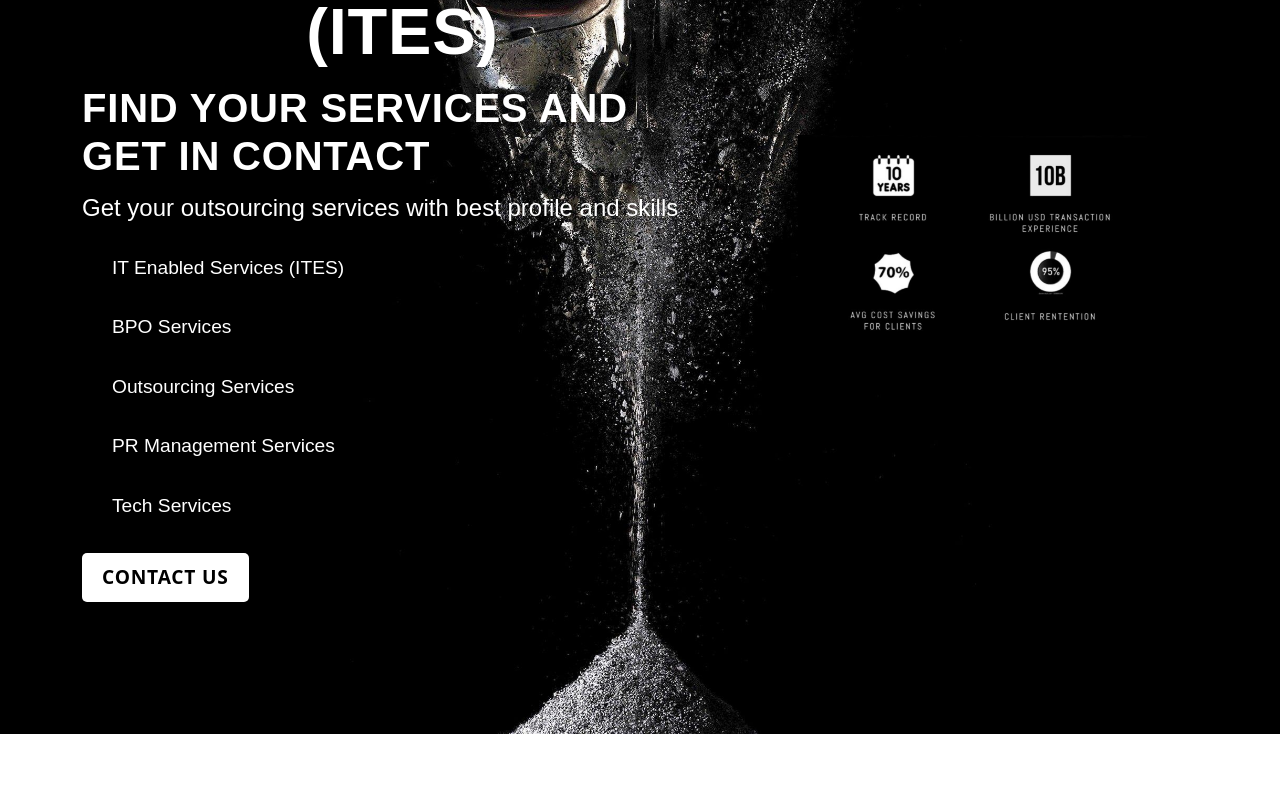
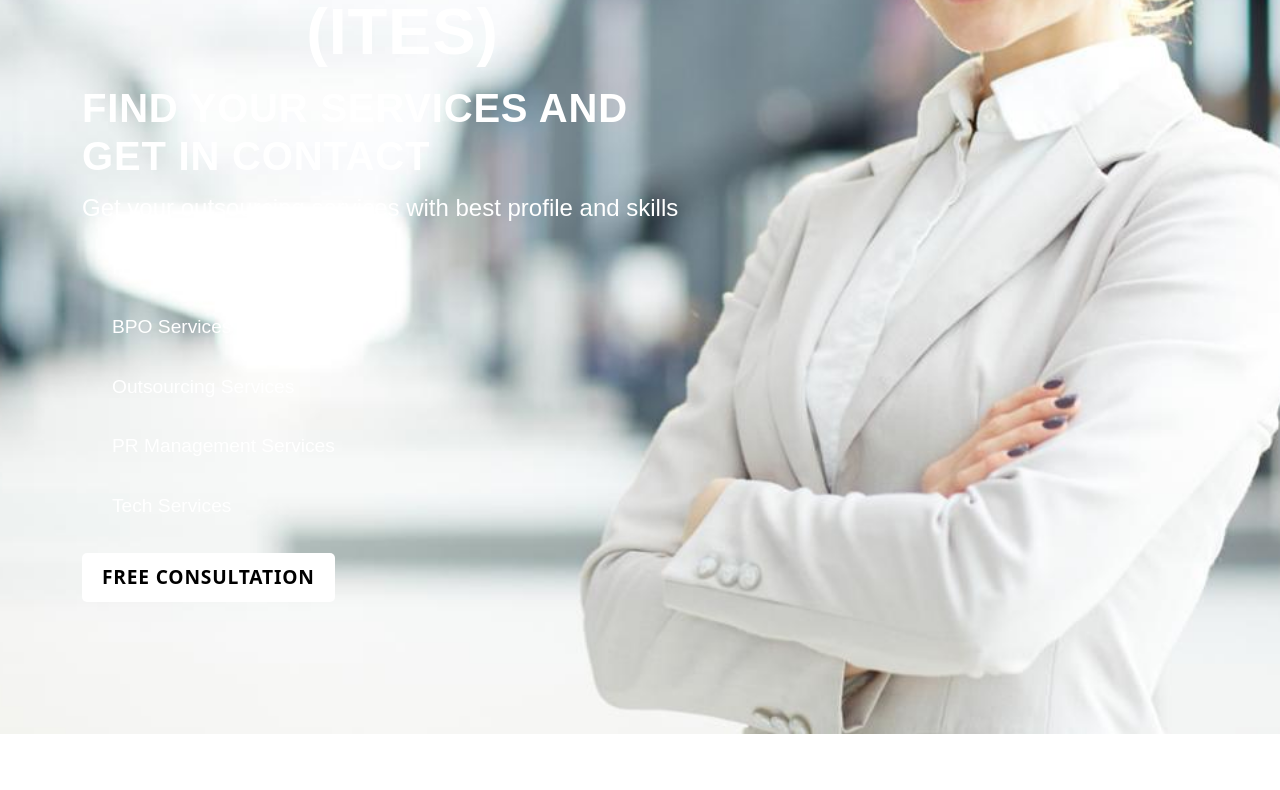
Before and after one commit to ishraklatif/TrueCompass, a React (Create React App) app: page / in a window 1280 px wide. Shown: the part 400-1190 px from the top of the page. Built offline with nearby package versions, Linux system fonts and the light colour scheme; a web font is replaced by a local one.

Commit message:
Update Banner.js
Changed background and button color

```diff
--- a/src/components/Banner.js
+++ b/src/components/Banner.js
@@ -2,8 +2,8 @@ import React, { useEffect, useState } from 'react';
 import { Container, Row, Col } from 'react-bootstrap';
 import { LinkContainer } from 'react-router-bootstrap';
 import TrackVisibility from 'react-on-screen';
-import portfolioImage from '../assets/img/portfolio.jpg';
-import bannerImage from '../assets/img/banner.jpeg'; // Import the banner image
+
+import bannerImage from '../assets/img/banner.jpg'; // Import the banner image
 
 export const Banner = React.memo(({ rotateTextArray, fixedHeading, showSubtext }) => {
   const [loopNum, setLoopNum] = useState(0);
@@ -85,7 +85,7 @@ export const Banner = React.memo(({ rotateTextArray, fixedHeading, showSubtext }
                     </div>
                   )}
                   <LinkContainer to="/contact">
-                    <button className="custom-contact-btn">Contact Us</button>
+                    <button className="custom-contact-btn">Free Consultation</button>
                   </LinkContainer>
                 </div>
               )}
@@ -93,13 +93,7 @@ export const Banner = React.memo(({ rotateTextArray, fixedHeading, showSubtext }
           </Col>
           {/* Right Content */}
           <Col xs={12} md={5} className="d-flex justify-content-end">
-            <LinkContainer to="/about">
-              <img
-                src={portfolioImage}
-                alt="Portfolio Highlights"
-                className="portfolio-display"
-              />
-            </LinkContainer>
+
           </Col>
         </Row>
       </Container>
```
